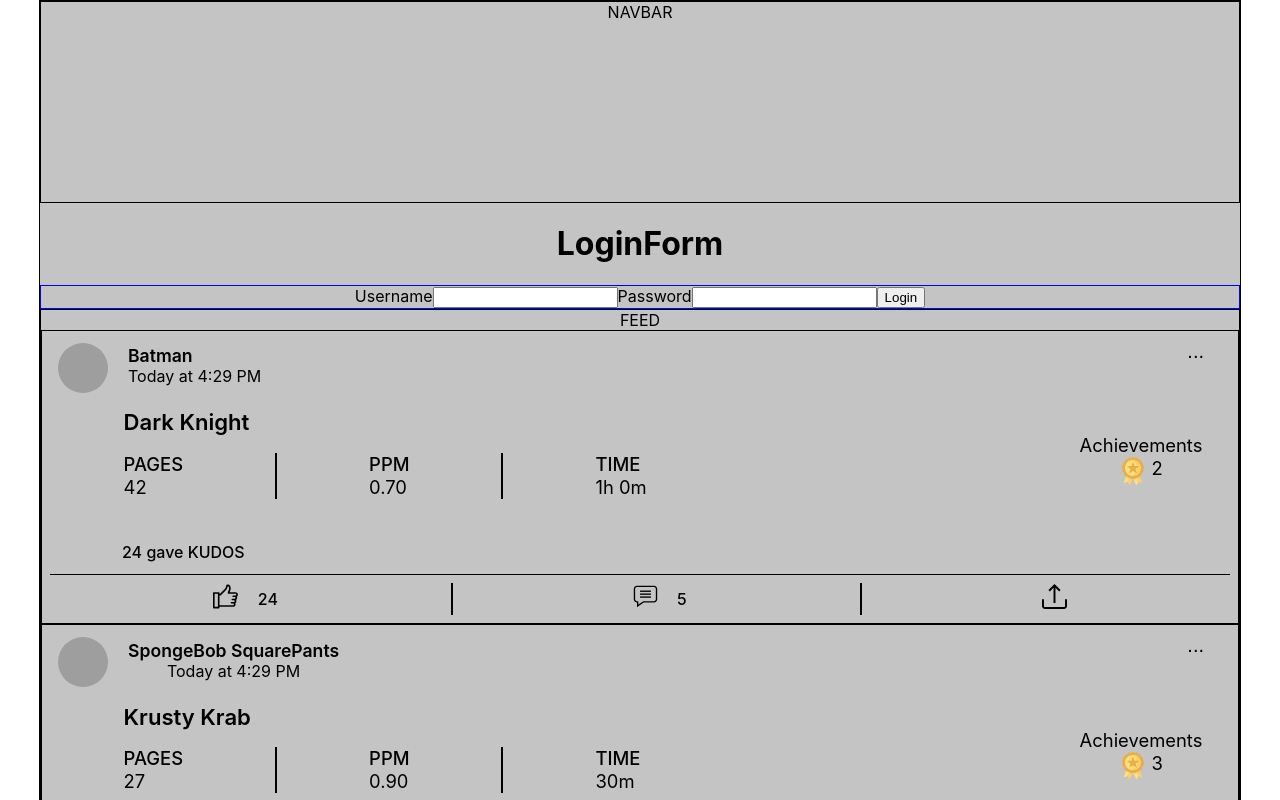
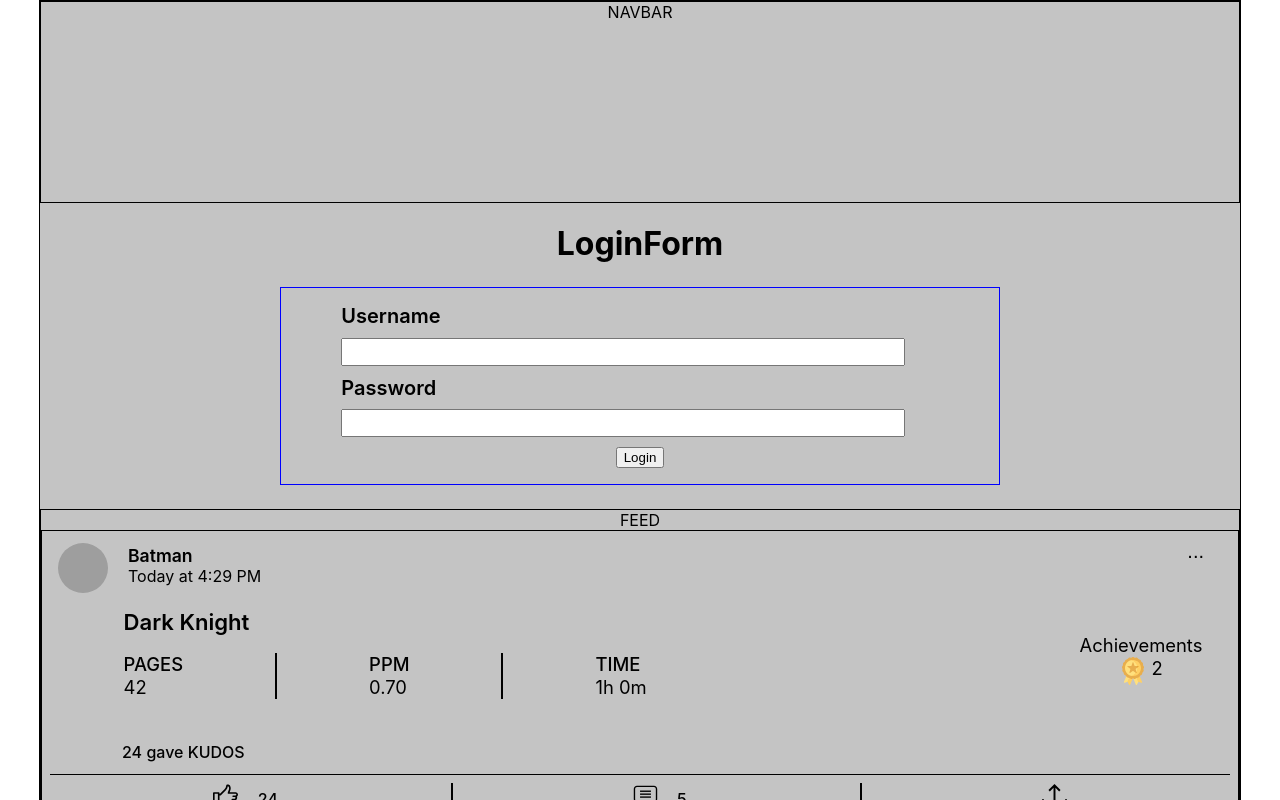
Before and after one commit to b-chang/b-k, a React (Create React App) app: page / in a window 1280 px wide. Shown: the top 800 px of the page. Built offline with nearby package versions, Linux system fonts and the light colour scheme; grey boxes are pictures that could not be loaded.

Commit message:
wrote validation for username and password inputs

```diff
--- a/src/components/LoginForm/LoginForm.components.jsx
+++ b/src/components/LoginForm/LoginForm.components.jsx
@@ -4,34 +4,66 @@ import './LoginForm.styles.scss';
 const LoginForm = () => {
   const [values, setValues] = useState({
     username: '',
-    password: ''
+    password: '',
+    usernameError: '',
+    passwordError: ''
   });
 
   const handleInputChange = (e) => {
     setValues({ ...values, [e.target.id]: e.target.value });
   };
 
+  const validateInputs = () => {
+    console.log(values);
+    let usernameError = '';
+    let passwordError = '';
+    let isValid = true;
+
+    if (!values.username) {
+      usernameError = 'Enter your username.';
+    }
+
+    if (!values.password) {
+      passwordError = 'Enter your password.';
+    }
+
+    console.log(usernameError, passwordError);
+    if (usernameError || passwordError) {
+      setValues({ ...values, usernameError, passwordError });
+      isValid = false;
+    }
+    console.log(isValid);
+    return isValid;
+  };
+
   const handleSubmit = (e) => {
     e.preventDefault();
-    setValues({
-      username: '',
-      password: ''
-    });
+    if (validateInputs()) {
+      console.log('success', values);
+      setValues({
+        username: '',
+        password: ''
+      });
+    } else {
+      console.log(values);
+    }
   };
 
   return (
-    <div>
+    <div className="loginContainer">
       <h1>LoginForm</h1>
       <form className="loginForm" onSubmit={handleSubmit}>
         <label htmlFor="username">
-          Username
-          <input type="text" value={values.username} onChange={handleInputChange} id="username" />
+          <span className="inputLabel">Username</span>
+          <input type="text" value={values.username} onChange={handleInputChange} id="username" name="username" />
+          {values.usernameError && <div className="error">{values.usernameError}</div>}
         </label>
         <label htmlFor="password">
-          Password
+          <span className="inputLabel">Password</span>
           <input type="text" value={values.password} onChange={handleInputChange} id="password" />
+          {values.passwordError && <div className="error">{values.passwordError}</div>}
         </label>
-        <button type="submit">Login</button>
+        <button type="submit" className="submitBtn">Login</button>
       </form>
     </div>
   );
--- a/src/components/LoginForm/LoginForm.styles.scss
+++ b/src/components/LoginForm/LoginForm.styles.scss
@@ -1,3 +1,33 @@
 .loginForm {
     border: 1px solid blue;
+    display: flex;
+    flex-direction: column;
+    justify-content: center;
+    align-items: center;
+    margin: 1.5em 15em;
+    padding: 1em;
+
+    label {
+        width: 90%;
+        text-align: start;
+
+        .inputLabel {
+            font-size: 1.25em;
+            font-weight: 600;
+            padding-left: 0.5em;
+        }
+    };
+
+
+    label input {
+        margin: 0.5em;
+        width: 90%;
+        font-size: 1.2em;
+        font-weight: 300;
+    }
+
+    .error {
+        color: #ff0000;
+        margin-left: .75em;
+    }
 }
```
